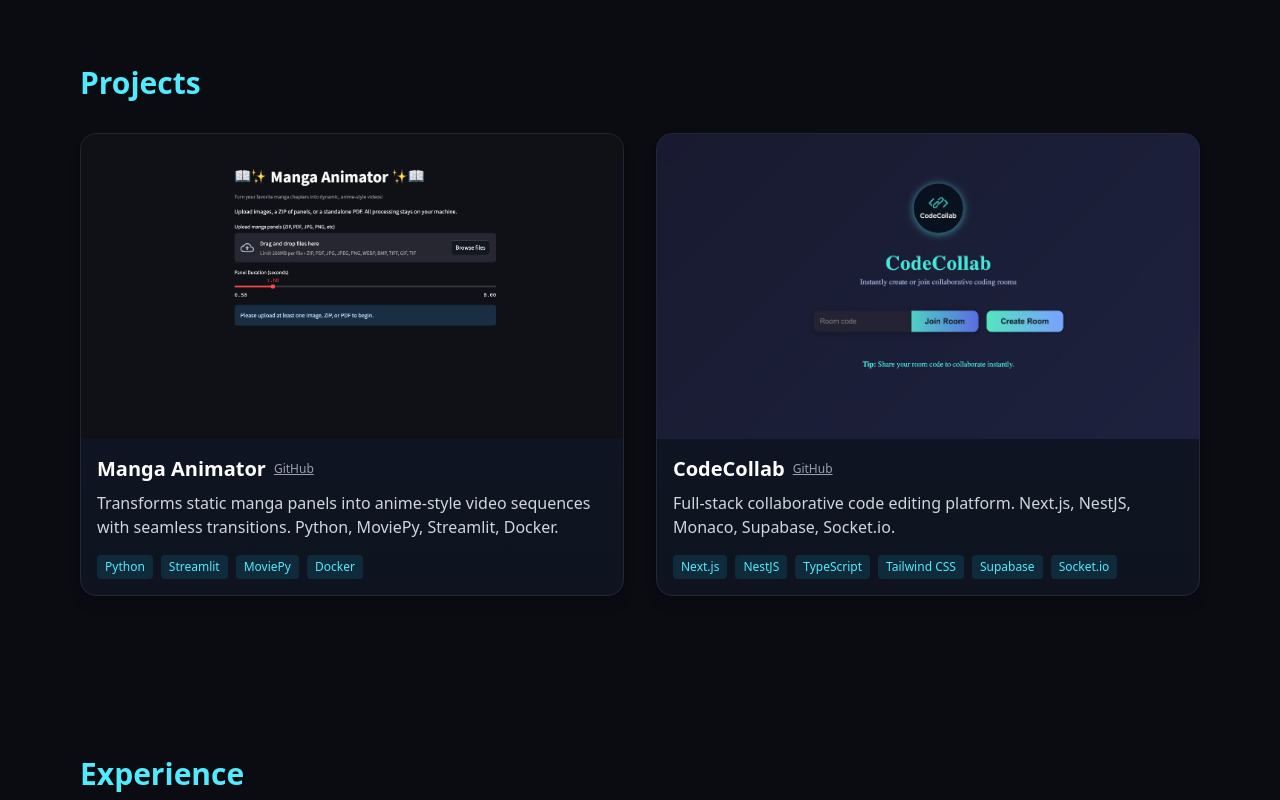
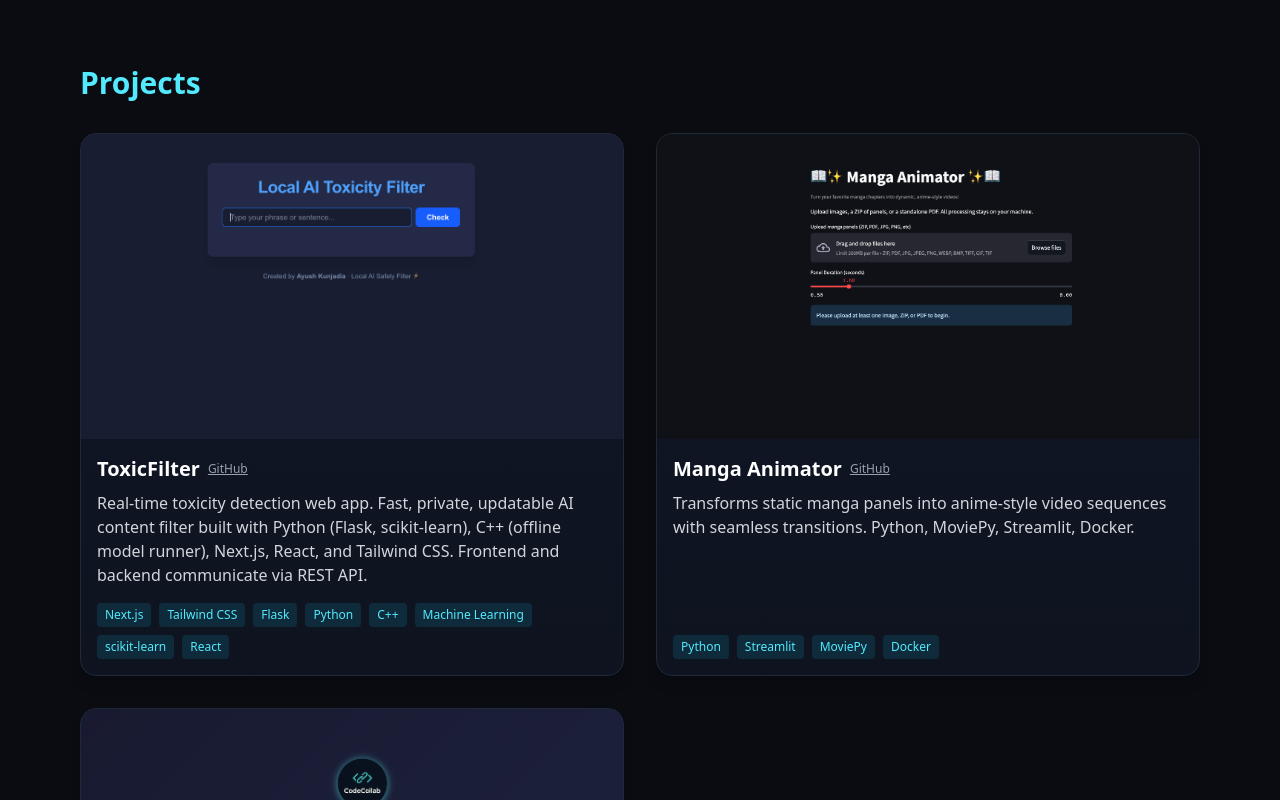
Before and after one commit to atkunja/Portfolio1, a Next.js app: page / in a window 1280 px wide. Shown: the part 400-1200 px from the top of the page. Built offline with nearby package versions, Linux system fonts and the light colour scheme.

Commit message:
added project

```diff
--- a/src/app/page.tsx
+++ b/src/app/page.tsx
@@ -59,6 +59,24 @@
 
 // --- DATA ---
 const projects = [
+  {
+    title: "ToxicFilter",
+    link: "https://github.com/atkunja/toxicfilter",
+    live: "https://toxicfilter.vercel.app/",
+    image: "/projects/toxicfilter.png",
+    tech: [
+      "Next.js",
+      "Tailwind CSS",
+      "Flask",
+      "Python",
+      "C++",
+      "Machine Learning",
+      "scikit-learn",
+      "React"
+    ],
+    description:
+      "Real-time toxicity detection web app. Fast, private, updatable AI content filter built with Python (Flask, scikit-learn), C++ (offline model runner), Next.js, React, and Tailwind CSS. Frontend and backend communicate via REST API.",
+  },
   {
     title: "Manga Animator",
     link: "https://github.com/atkunja/Manga",
```
Also changed, not shown: public/projects/toxicfilter.png (added).
